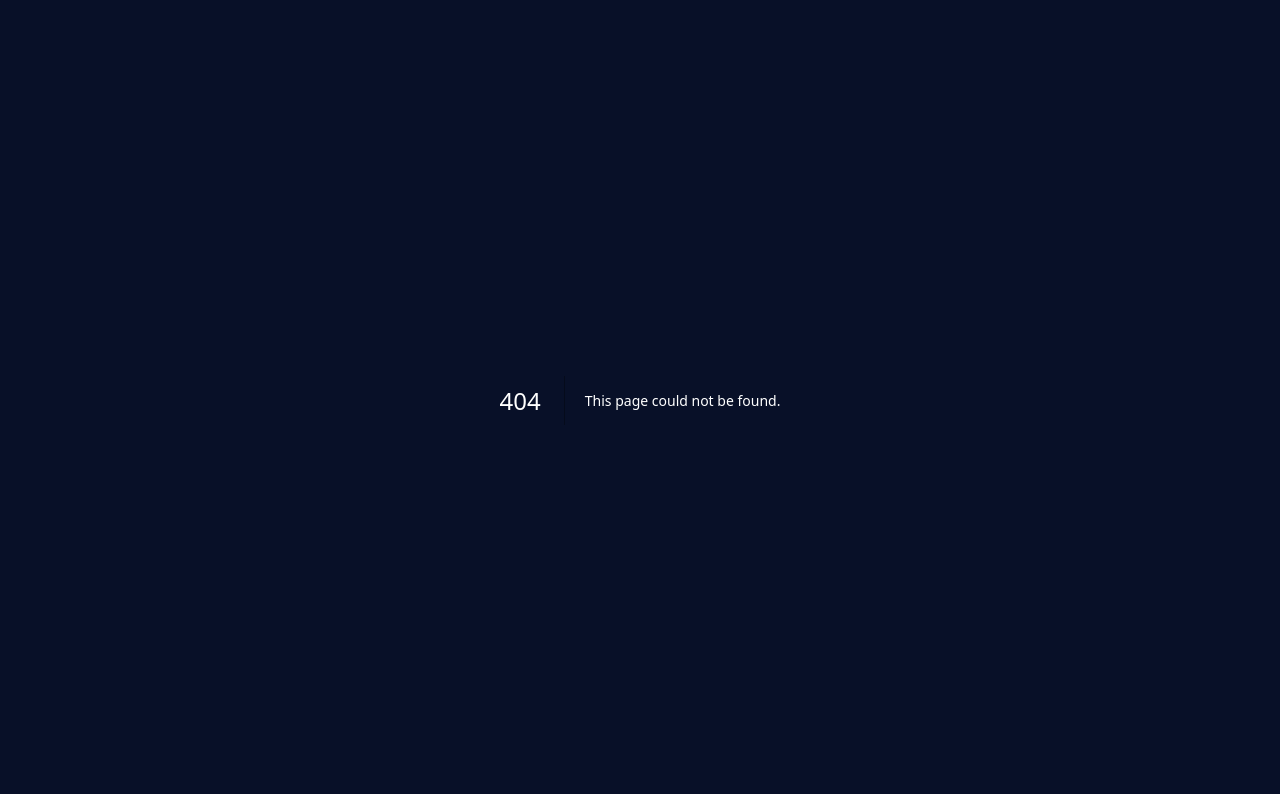
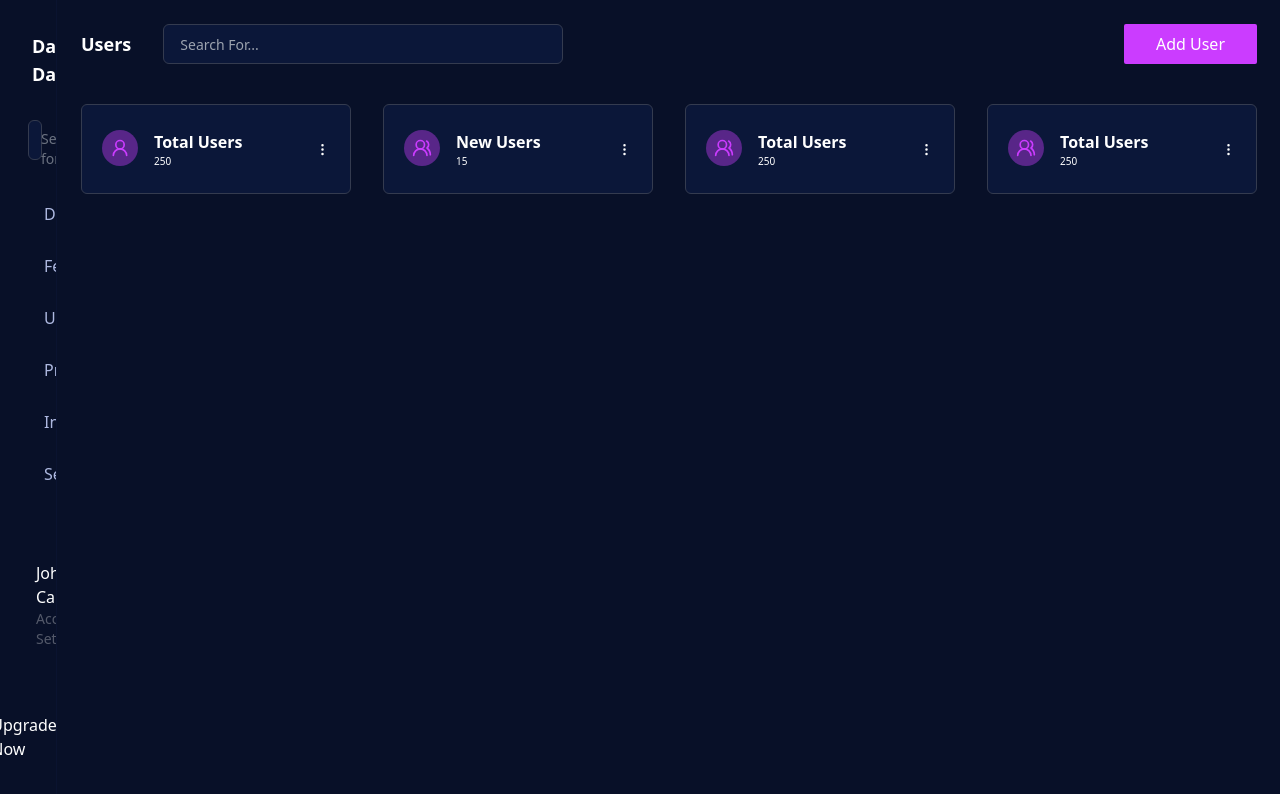
Before and after one commit to tojiw/Dark-Dashboard, a Next.js app: page /reports in a window 1280 px wide. Before the commit this address had no page. Shown: the top 794 px of the page. Built offline with nearby package versions, Linux system fonts and the light colour scheme.

Commit message:
reports page cards

```diff
--- a/app/layout.tsx
+++ b/app/layout.tsx
@@ -1,15 +1,13 @@
 import type { Metadata } from "next";
-import { Inter,DM_Sans
-
- } from "next/font/google";
+import { Inter, DM_Sans } from "next/font/google";
 import "./globals.css";
-
+import Sidebar from "@/components/Sidebar";
 
 const inter = Inter({ subsets: ["latin"] });
 const dm_sans = DM_Sans({
-  weight:['200','300','400','500','600','700'],
-  subsets:['latin']
-})
+  weight: ["200", "300", "400", "500", "600", "700"],
+  subsets: ["latin"],
+});
 export const metadata: Metadata = {
   title: "Admin Dashboard",
   description: "Dashboard showing sales and orders data in admin view",
@@ -22,7 +20,17 @@ export default function RootLayout({
 }>) {
   return (
     <html lang="en">
-      <body className={`{inter.className}{dm_sans.className} bg-background-dark text-white`}>{children}</body>
+      <body
+        className={`{inter.className}{dm_sans.className} bg-background-dark text-white`}
+      >
+        {/* <div className="flex min-h-screen overflow-hidden "> */}
+      {/* <Sidebar/> */}
+      {/* <main className="flex-1 overflow-y-auto"> */}
+        {children}
+
+      {/* </main> */}
+        {/* </div> */}
+      </body>
     </html>
   );
 }
--- a/app/page.tsx
+++ b/app/page.tsx
@@ -19,12 +19,12 @@ import { RadialChart } from "@/components/charts/RadialChart";
 import { Tables } from "../components/Tables";
 import { Progress } from "@/components/ui/progress";
 import Image from "next/image";
-import map from '../public/images/illustration.svg'
+import map from "../public/images/illustration.svg";
 export default function Home() {
   return (
-    <div className="flex flex-row">
-      <Sidebar />
-      <div className="mx-10 w-4/5 my-8 ">
+      <div className="flex">
+        <Sidebar/>
+      <div className=" w-full p-8 ">
         <div className="w-full h-12">
           <div className="flex flex-row justify-between">
             <div className="flex flex-col">
@@ -133,7 +133,7 @@ export default function Home() {
               <Tables />
             </div>
           </div>
-          <div className="w-full h-[400px] bg-inner-color rounded-md p-5 flex flex-row justify-between gap-2">
+          <div className="w-full h-[410px] bg-inner-color rounded-md p-5 flex flex-row justify-between gap-2">
             <div className="flex flex-col w-1/3">
               <div className="flex flex-row gap-1 items-center">
                 <p className="text-lg font-semibold">Users by Country</p>
@@ -155,29 +155,30 @@ export default function Home() {
               </div>
               <div className="flex flex-col mt-4 gap-2">
                 <p className="text-sm">United States</p>
-              <Progress value={33}/>
+                <Progress value={33} />
               </div>
               <div className="flex flex-col mt-4 gap-2">
                 <p className="text-sm">United Kingdom</p>
-              <Progress value={23} className="[&>div]:bg-white"/>
+                <Progress value={23} className="[&>div]:bg-white" />
               </div>
               <div className="flex flex-col mt-4 gap-2">
                 <p className="text-sm">Canada</p>
-              <Progress value={13} className="[&>div]:bg-yellow-500"/>
+                <Progress value={13} className="[&>div]:bg-yellow-500" />
               </div>
               <div className="flex flex-col mt-4 gap-2">
                 <p className="text-sm">Mexico</p>
-              <Progress value={9} className="[&>div]:bg-[#9A91FB]"/>
+                <Progress value={9} className="[&>div]:bg-[#9A91FB]" />
               </div>
-              <div className="flex flex-col mt-4 gap-2">
+              <div className="flex flex-col mt-4 gap-2 ">
                 <p className="text-sm">Europe</p>
-              <Progress value={5} className=" [&>div]:bg-blue-500"/>
+                <Progress value={5} className=" [&>div]:bg-blue-500" />
               </div>
             </div>
-            <Image src={map} alt="map" width={800}/>
+            <Image src={map} alt="map" width={800} />
           </div>
         </div>
       </div>
       </div>
+
   );
 }
--- /dev/null
+++ b/app/reports/page.tsx
@@ -0,0 +1,64 @@
+import Sidebar from "@/components/Sidebar";
+import UserCard from "@/components/UserCard";
+import { UserRound, UsersRound } from "lucide-react";
+import React from "react";
+
+const page = () => {
+  return (
+    <div className="flex">
+      <Sidebar />
+      <div className="w-full p-6">
+        <div className="flex justify-between items-center">
+          <div className="flex gap-8 items-center">
+            <p className="text-lg font-semibold">Users</p>
+            <input
+              type="text"
+              name=""
+              id=""
+              placeholder="Search For..."
+              className="w-[400px] h-10 rounded-md border-[0.1px] border-card-stroke bg-inner-color pl-4 placeholder:text-sm"
+            />
+          </div>
+          <button className="px-8 py-2 bg-primary-color rounded-sm ">
+            Add User
+          </button>
+        </div>
+
+      <div className="mt-10 flex gap-8 justify-evenl">
+      <UserCard
+        icon={UserRound}
+        heading="Total Users"
+        value="250"
+        color="primary-color"
+        iconColor="#CB3CFF"
+      />
+      <UserCard
+        icon={UsersRound}
+        heading="New Users"
+        value="15"
+        color="primary-color"
+        iconColor="#CB3CFF"
+      />
+      <UserCard
+        icon={UsersRound}
+        heading="Total Users"
+        value="250"
+        color="primary-color"
+        iconColor="#CB3CFF"
+      />
+      <UserCard
+        icon={UsersRound}
+        heading="Total Users"
+        value="250"
+        color="primary-color"
+        iconColor="#CB3CFF"
+      />
+
+      </div>
+
+      </div>
+    </div>
+  );
+};
+
+export default page;
--- a/components/Sidebar.tsx
+++ b/components/Sidebar.tsx
@@ -9,7 +9,7 @@ import Avatar from "../public/images/person-avatar.svg";
 
 const Sidebar = () => {
   return (
-    <div className="lg:w-2/12 w-1/4 max-sm:hidden  h-screen flex flex-col border-r-[0.1px] border-border-color bg-background-dark px-7 pt-8 sticky top-0 overflow-y-auto">
+    <div className="lg:w-2/12 w-1/4 max-sm:hidden h-screen flex flex-col border-r-[0.1px] border-border-color bg-background-dark px-7 pt-8 sticky top-0 overflow-y-auto">
       <div className="flex flex-row gap-1">
         <Image src={logo} alt="logo-image" width={24} height={24} />
         <span className="hidden lg:block text-lg font-semibold">
--- /dev/null
+++ b/components/UserCard.tsx
@@ -0,0 +1,28 @@
+import React, { FC } from "react";
+import { EllipsisVertical, LucideIcon } from "lucide-react";
+
+interface UserCardProps {
+  icon: LucideIcon;
+  heading: string;
+  value: string;
+  color:string,
+  iconColor:string
+}
+const UserCard:FC<UserCardProps> = ({heading,value,icon:Icon1,color,iconColor}) => {
+  return (
+    <div className="flex justify-between bg-inner-color border-[0.1px] border-card-stroke w-[270px] rounded-md h-[90px] p-5 items-center">
+      <div className="flex flex-row gap-4">
+        <div className={`w-9 h-9 rounded-full bg-${color} bg-opacity-40 flex justify-center items-center`}>
+            <Icon1 size={20} color={iconColor}/>
+        </div>
+        <div className="flex flex-col">
+          <p className="font-semibold">{heading}</p>
+          <p className="text-[10px]"> {value}</p>
+        </div>
+      </div>
+      <EllipsisVertical size={15}/>
+    </div>
+  );
+};
+
+export default UserCard;
--- a/tailwind.config.ts
+++ b/tailwind.config.ts
@@ -20,6 +20,9 @@ const config = {
     extend: {
       colors: {
         "primary-color":"#CB3CFF",
+        "secondary-color":"#FDB52A",
+        "system-color-g":"#05C168",
+        "system-color-b":"#086CD9",
         "background-dark":"#081028",
         "card-stroke":"#343B4F",
         "inner-color":"#0B1739",
```
Lines whose indentation alone changed are shown as unchanged.
